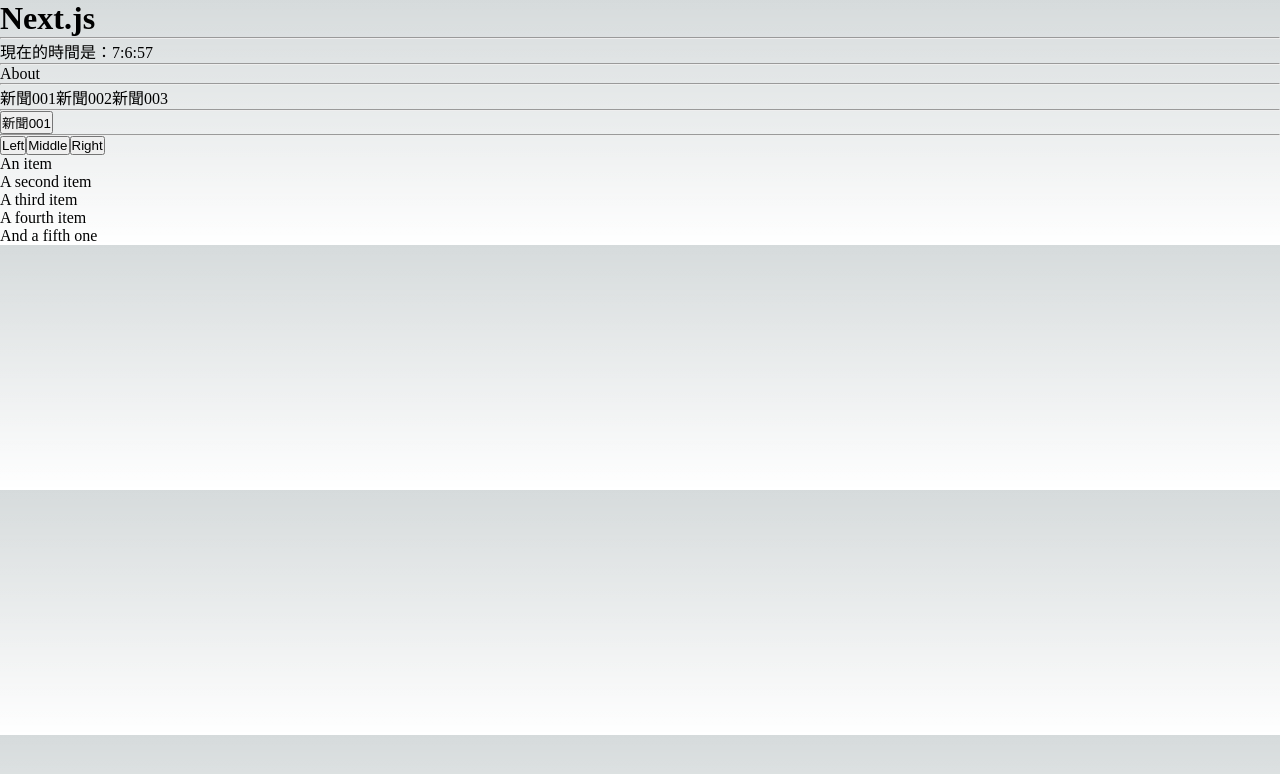
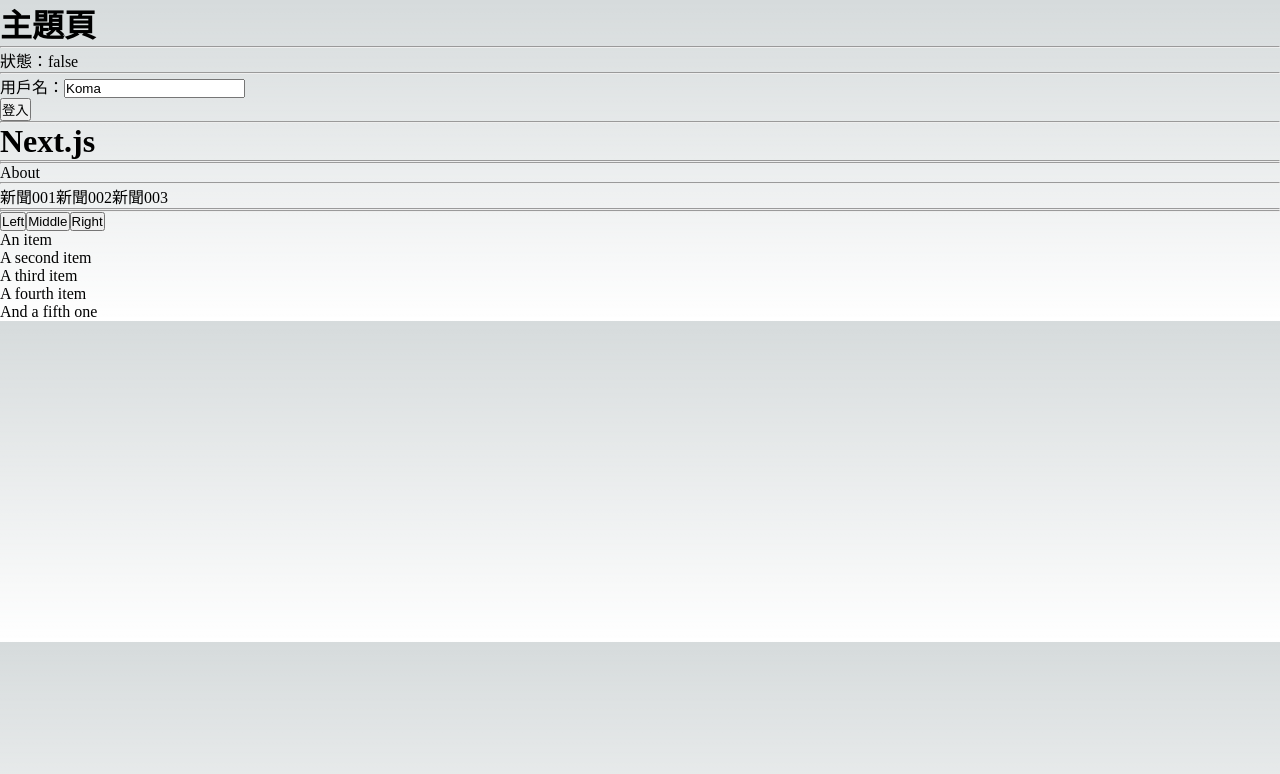
Before and after one commit to YuanShuoHsu/nextjs, a Next.js app: page / in a window 1280 px wide. Shown: the top 774 px of the page. Built offline with nearby package versions, Linux system fonts and the light colour scheme.

Commit message:
tutorial 31

```diff
--- a/pages/_app.tsx
+++ b/pages/_app.tsx
@@ -2,9 +2,11 @@ import Head from "next/head";
 import "@/styles/globals.css";
 import type { AppProps } from "next/app";
 
+import { KomaWebContextProvider } from "@/store";
+
 export default function App({ Component, pageProps }: AppProps) {
   return (
-    <>
+    <KomaWebContextProvider>
       <Head>
         <link
           href="https://cdn.jsdelivr.net/npm/bootstrap@5.3.0-alpha3/dist/css/bootstrap.min.css"
@@ -14,6 +16,6 @@ export default function App({ Component, pageProps }: AppProps) {
         />
       </Head>
       <Component {...pageProps} />
-    </>
+    </KomaWebContextProvider>
   );
 }
--- a/pages/index.tsx
+++ b/pages/index.tsx
@@ -1,26 +1,44 @@
 import Head from "next/head";
-import Image from "next/image";
-import { Inter } from "next/font/google";
-import styles from "../styles/Home.module.css";
+// import Image from "next/image";
+// import { Inter } from "next/font/google";
+// import styles from "../styles/Home.module.css";
 import Link from "next/link";
 import { useRouter } from "next/router";
-const inter = Inter({ subsets: ["latin"] });
+// const inter = Inter({ subsets: ["latin"] });
 import { GetStaticPropsContext } from "next";
+import React, { useContext, useState } from "react";
+import KomaWebContext from "@/store";
 
-interface Props {
-  current: string;
+// interface Props {
+//   current: string;
 
-  // datalist: { name: string; stars: number }[];
-}
+//   // datalist: { name: string; stars: number }[];
+// }
 
-export default function Home(props: Props) {
-  const { current } = props;
+export default function Home() {
+  // const { current } = props;
 
   const router = useRouter();
 
-  const btn_click = () => {
-    router.push({ pathname: "/news/[id]", query: { id: "001" } });
+  const komWebCtx = useContext(KomaWebContext);
+
+  const [username, setUsername] = useState("Koma");
+
+  const txtUsername_onchange = (event: React.ChangeEvent<HTMLInputElement>) => {
+   console.log(event.target.value)
+    setUsername(event.target.value);
   };
+
+  const btn_login_onclick = () => {
+    komWebCtx.login(username);
+    router.push({
+      pathname: "/admin",
+    });
+  };
+
+  // const btn_click = () => {
+  //   router.push({ pathname: "/news/[id]", query: { id: "001" } });
+  // };
 
   return (
     <>
@@ -30,9 +48,34 @@ export default function Home(props: Props) {
         <meta name="viewport" content="width=device-width, initial-scale=1" />
         <link rel="icon" href="/favicon.ico" />
       </Head>
+      <div className="fs-1 p-3">
+        <h1>主題頁</h1>
+        <hr />
+        狀態：{komWebCtx && komWebCtx.isLogin.toString()}
+        <hr />
+        <div className="mb-3 col-6">
+          <label htmlFor="txtUsername" className="form-label">
+            用戶名：
+          </label>
+          <input
+            type="text"
+            className="form-control"
+            id="txtUsername"
+            value={username}
+            onChange={txtUsername_onchange}
+          />
+        </div>
+        <button
+          className="btn btn-success btn-lg"
+          onClick={() => btn_login_onclick()}
+        >
+          登入
+        </button>
+      </div>
+      <hr />
       <h1>Next.js</h1>
       <hr />
-      <div className="fs-1 p-3">現在的時間是：{current}</div>
+      {/* <div className="fs-1 p-3">現在的時間是：{current}</div> */}
       {/* <div className="fs-1 p-3">
         <ul>
           {datalist.map((item) => (
@@ -55,9 +98,9 @@ export default function Home(props: Props) {
         新聞003
       </Link>
       <hr />
-      <button className="btn btn-success" onClick={btn_click}>
+      {/* <button className="btn btn-success" onClick={btn_click}>
         新聞001
-      </button>
+      </button> */}
       <hr />
       <div
         className="btn-group"
--- /dev/null
+++ b/store/index.tsx
@@ -0,0 +1,45 @@
+import { createContext, useState } from "react";
+
+type KomaWebContextType = {
+  isLogin: boolean;
+  username: string;
+  login: (username: string) => void;
+  logout: () => void;
+};
+
+const KomaWebContext = createContext<KomaWebContextType>({
+  isLogin: false,
+  username: "",
+  login: (username: string) => {},
+  logout: () => {},
+});
+
+export default KomaWebContext;
+
+export function KomaWebContextProvider(props: { children: React.ReactNode }) {
+  const [isLogin, setLoginned] = useState(false);
+  const [username, setUsername] = useState("");
+
+  function login(username: string) {
+    setUsername(username);
+    setLoginned(true);
+  }
+
+  function logout() {
+    setUsername("");
+    setLoginned(false);
+  }
+
+  const context = {
+    isLogin,
+    username,
+    login,
+    logout,
+  };
+
+  return (
+    <KomaWebContext.Provider value={context}>
+      {props.children}
+    </KomaWebContext.Provider>
+  );
+}
```
Also changed, not shown: pages/admin.tsx (added, +45 -0 lines).
